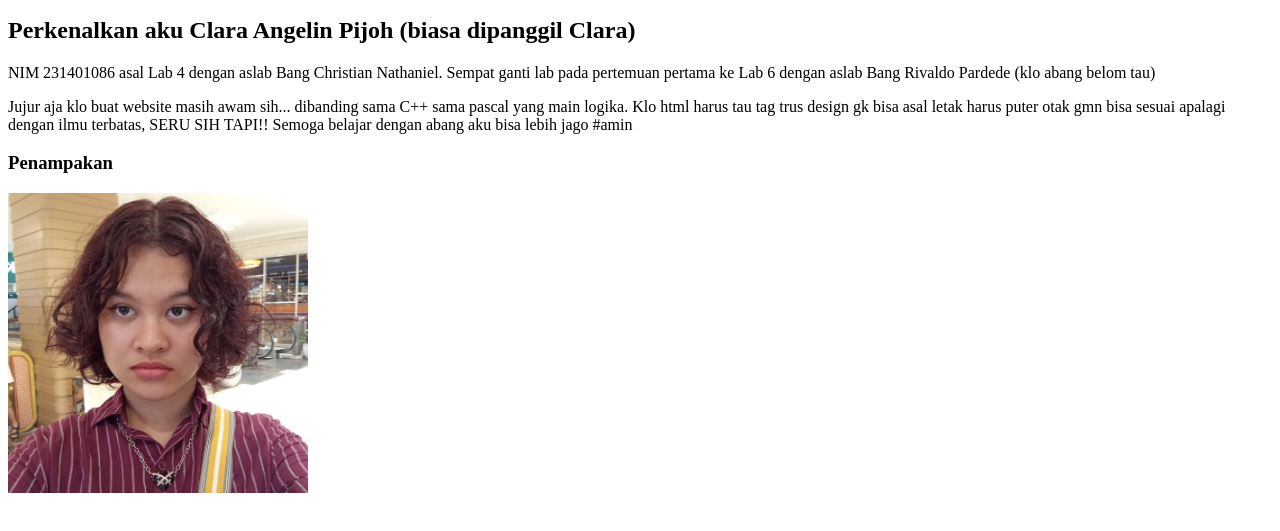
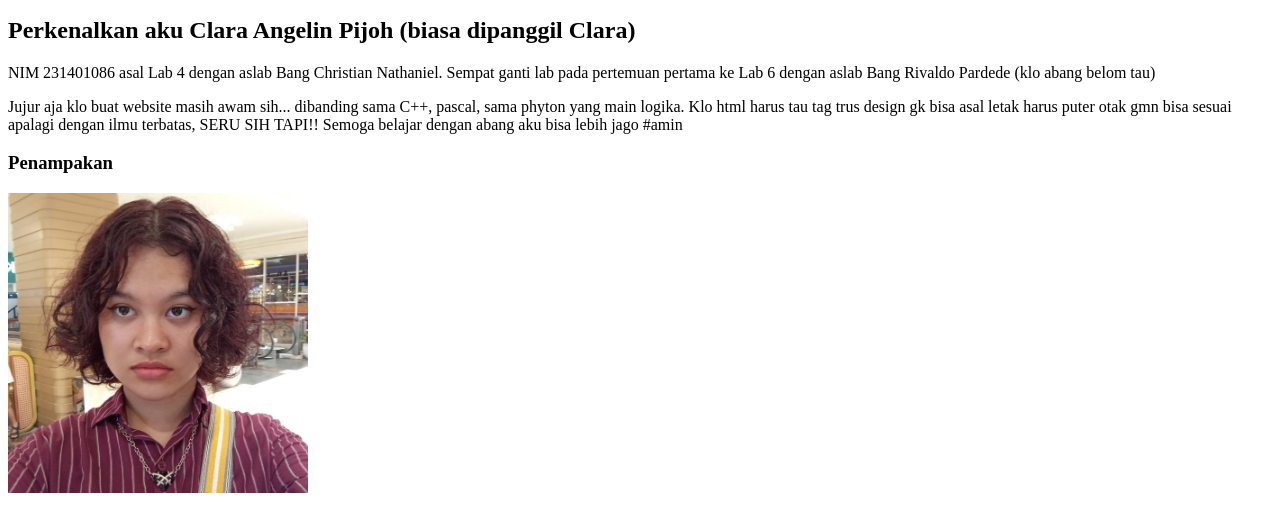
Before and after one commit to indomiekwah/Tugas1_PW4_231401086_Clara-Angelin-Pijoh, a plain HTML site: page index.html in a window 1280 px wide. Shown: the part 101-632 px from the top of the page. Drawn offline with Linux system fonts and the light colour scheme.

Commit message:
Update index.html

```diff
--- a/index.html
+++ b/index.html
@@ -16,7 +16,7 @@
     </nav> <!--Sebagai penutup tag yang berperan sebagai navigasi dalam dokumen maupun ke dokumen lain-->
     <h2>Perkenalkan aku Clara Angelin Pijoh (biasa dipanggil Clara)</h2> <!--Membuat judul (headline) dengan ukuran 2 dari 6 ukuran heading-->
     <p>NIM 231401086 asal Lab 4 dengan aslab Bang Christian Nathaniel. Sempat ganti lab pada pertemuan pertama ke Lab 6 dengan aslab Bang Rivaldo Pardede (klo abang belom tau)</p> <!--Membuat paragraf-->
-    <p>Jujur aja klo buat website masih awam sih... dibanding sama C++ sama pascal yang main logika. Klo html harus tau tag trus design gk bisa asal letak harus puter otak gmn bisa sesuai apalagi dengan ilmu terbatas, SERU SIH TAPI!! Semoga belajar dengan abang aku bisa lebih jago #amin</p> <!--Membuat paragraf-->
+    <p>Jujur aja klo buat website masih awam sih... dibanding sama C++, pascal, sama phyton yang main logika. Klo html harus tau tag trus design gk bisa asal letak harus puter otak gmn bisa sesuai apalagi dengan ilmu terbatas, SERU SIH TAPI!! Semoga belajar dengan abang aku bisa lebih jago #amin</p> <!--Membuat paragraf-->
     <h3>Penampakan</h3> <!--Membuat judul (headline) dengan ukuran 3 dari 6 ukuran heading-->
     <img src="/img/clara.jpeg" alt="penampakan" style="width: 300px; height: auto;"> <!--Membuat gambar dan teks jika gambar tidak dapat diload-->
 </body> <!--Sebagai penutup tag yang menentukan konten utama dari web-->
```
